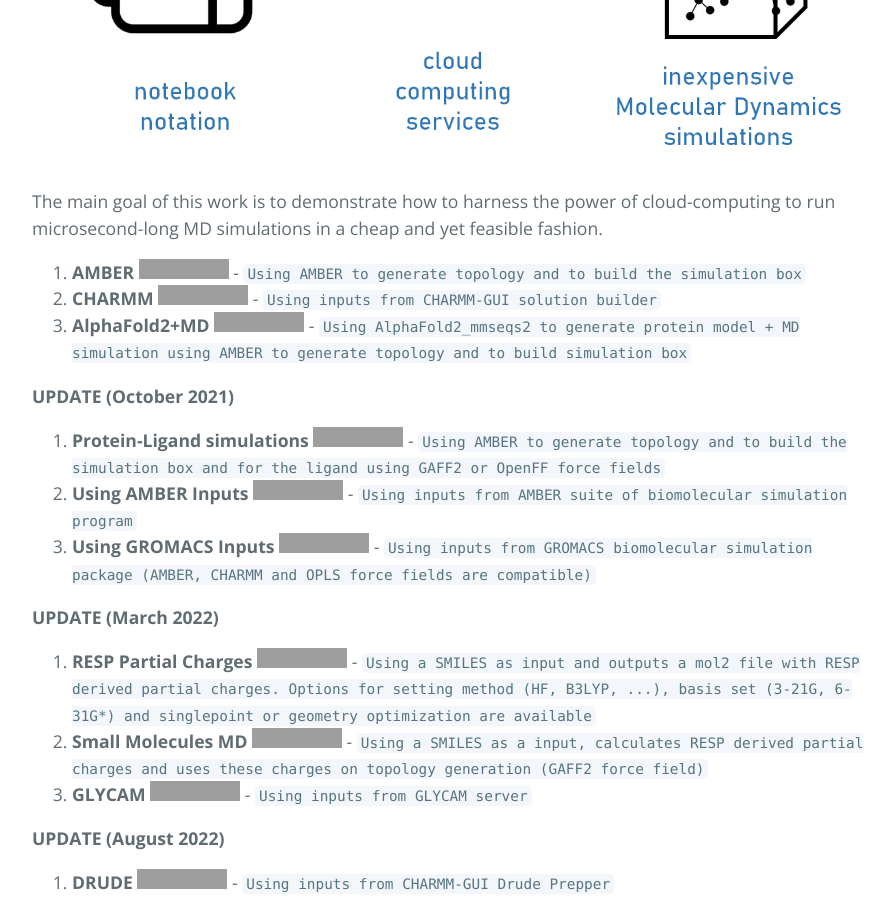
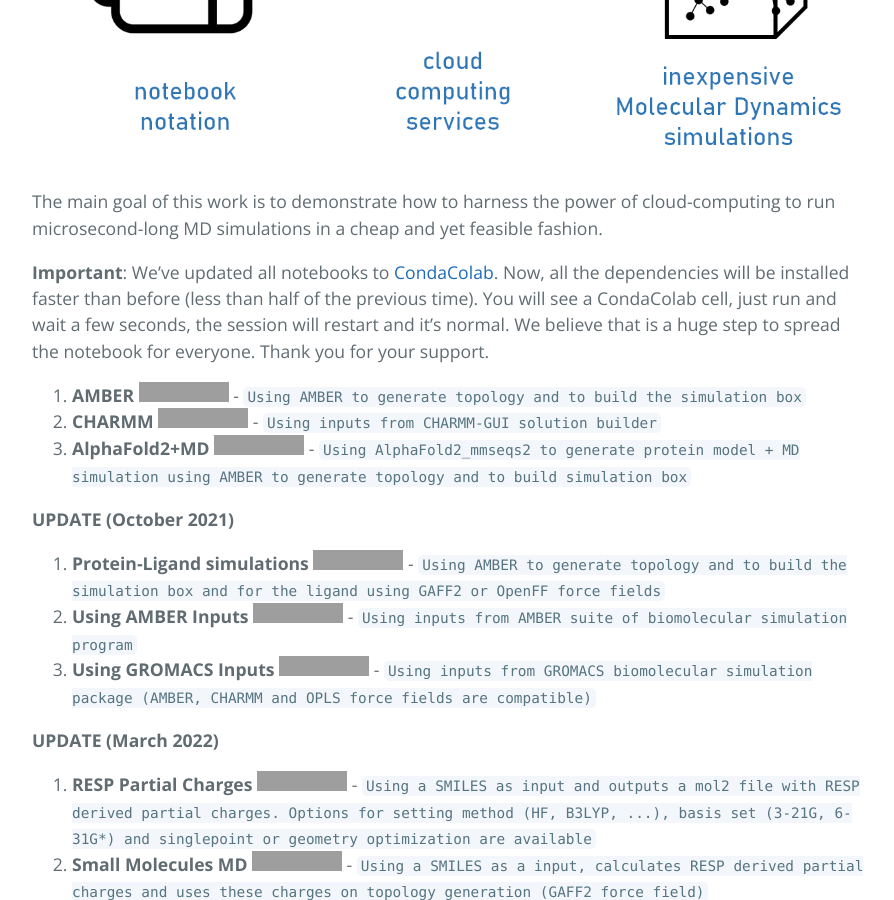
Before and after one commit to pablo-arantes/making-it-rain, a Jekyll site: the page built from index.md, in a window 1280 px wide and 900 px high, scrolled down 944 px, cut to the strip 0-900 px from the top of the window. Shown: the whole strip, without its empty margins (192-1086 px from the left). Built offline with Jekyll 4.4.1, drawn with Linux system fonts in a browser that asks for light colours; our own code applies the rules of GitHub Pages for plain Markdown files; the repository's description, which GitHub fills in, is left out; grey boxes are pictures that could not be loaded.

Commit message:
Update index.md

```diff
--- a/index.md
+++ b/index.md
@@ -7,6 +7,8 @@ Welcome to Making it rain page, here you can find a Jupyter notebook scripts for
 ![alt text](GraphAbs.png)
 
 The main goal of this work is to demonstrate how to harness the power of cloud-computing to run microsecond-long MD simulations in a cheap and yet feasible fashion.
+
+**Important**: We've updated all notebooks to [CondaColab](https://github.com/conda-incubator/condacolab). Now, all the dependencies will be installed faster than before (less than half of the previous time). You will see a CondaColab cell, just run and wait a few seconds, the session will restart and it's normal. We believe that is a huge step to spread the notebook for everyone. Thank you for your support.
 
 1. **AMBER** [![Open In Colab](https://colab.research.google.com/assets/colab-badge.svg)](https://colab.research.google.com/github/pablo-arantes/Making-it-rain/blob/main/Amber.ipynb)  - `Using AMBER to generate topology and to build the simulation box`
 2. **CHARMM** [![Open In Colab](https://colab.research.google.com/assets/colab-badge.svg)](https://colab.research.google.com/github/pablo-arantes/Making-it-rain/blob/main/CHARMM_GUI.ipynb) - `Using inputs from CHARMM-GUI solution builder`
```
